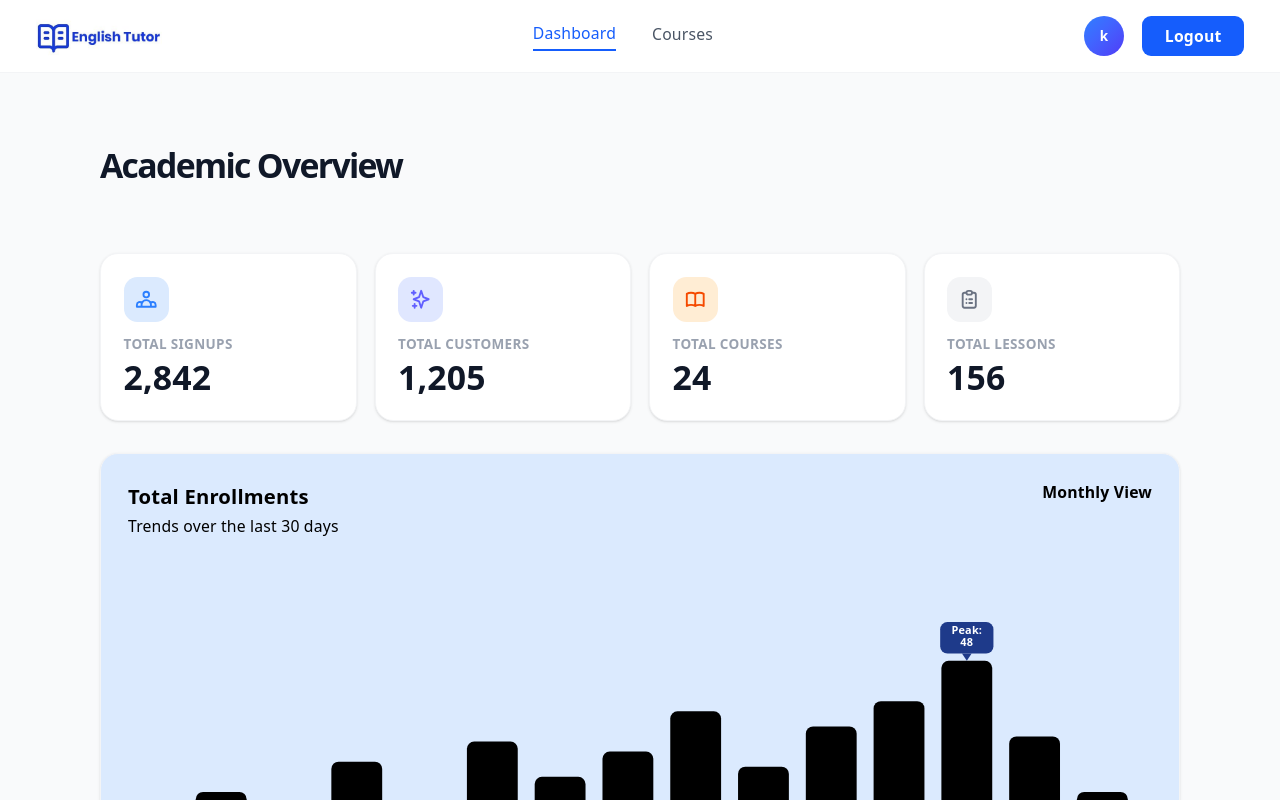
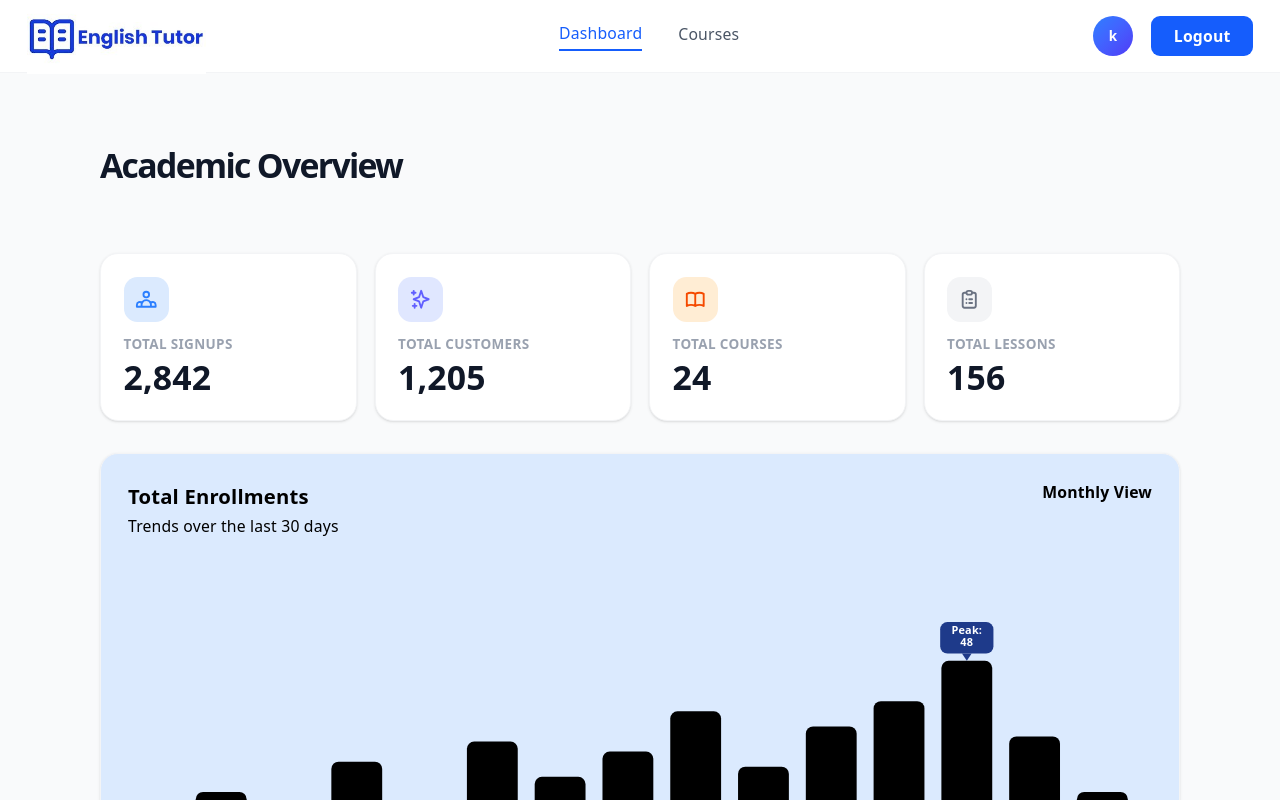
Before and after one commit to Janith303/English-Tutor, a React (Vite) app in the folder frontend/: page /tutor/dashboard in a window 1280 px wide. Shown: the top 800 px of the page. Built offline with nearby package versions, Linux system fonts and the light colour scheme.

Commit message:
update TutorTopNav styles

```diff
--- a/frontend/src/components/tutor/TutorTopNav.jsx
+++ b/frontend/src/components/tutor/TutorTopNav.jsx
@@ -22,8 +22,8 @@ export default function TutorTopNav({
 
   return (
     <nav className="bg-white border-b border-gray-100 sticky top-0 z-50">
-      <div className="max-w-7xl mx-auto px-8 h-16 flex items-center justify-between">
-        <img src={logo} alt="English Tutor Logo" className="h-12 w-auto" />
+      <div className="max-w-7xl mx-auto px-6 h-16 flex items-center justify-between">
+        <img src={logo} alt="English Tutor Logo" className="h-17" />
 
         <div className="flex-1 hidden md:flex items-center justify-center gap-8">
           {navItems.map((item) => (
```
